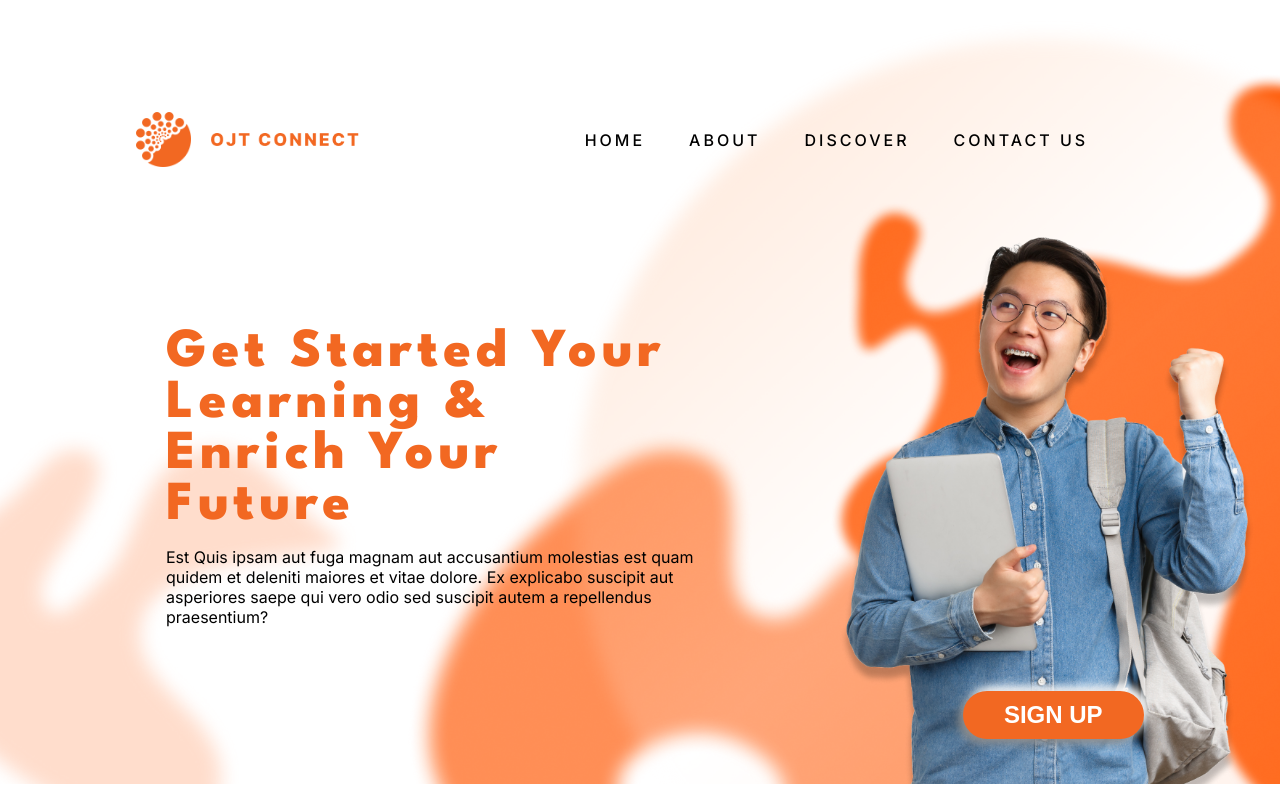
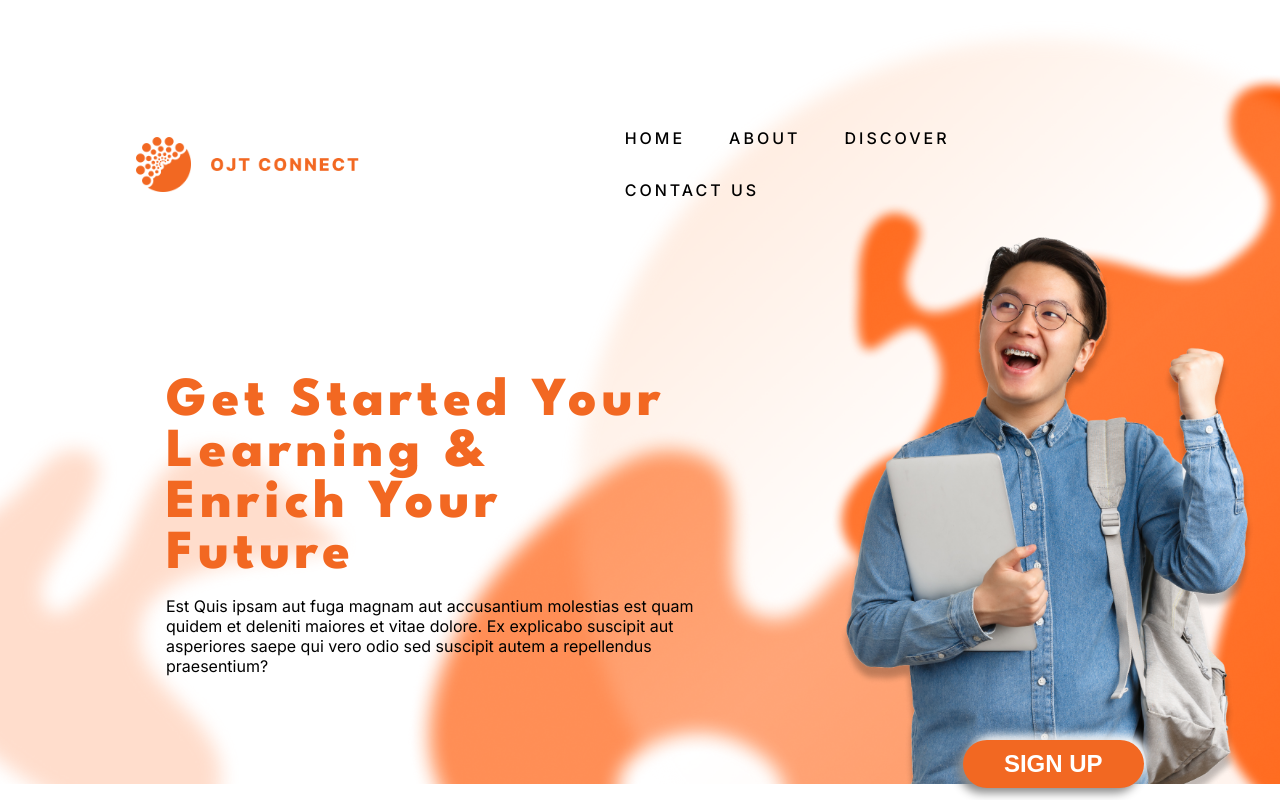
Before and after one commit to jhunel18/ojtconnect-com, a React (Vite) app: page / in a window 1280 px wide. Shown: the top 800 px of the page. Built offline with nearby package versions, Linux system fonts and the light colour scheme.

Commit message:
update landing page

```diff
--- a/src/pages/LandingPage.css
+++ b/src/pages/LandingPage.css
@@ -9,10 +9,13 @@
     font-family: "League Spartan", sans-serif;
 }
 
-ul {
-    list-style-type: none;
+.header-link {
+    list-style-type: 'none';
     margin: 0;
     padding: 0;
+    display: 'flex';
+    align-items: 'center';
+    flex-direction: 'row';
     float: right;
 }
 
@@ -40,3 +43,7 @@ li {
     color: #fff;
     text-align: justify;
 }
+
+.footer {
+
+}
--- a/src/pages/LandingPage.jsx
+++ b/src/pages/LandingPage.jsx
@@ -30,7 +30,7 @@ const LandingPage = () => {
                     </Grid>
                     <Grid item lg={7} md={7} xs={12}>
                         <div style={{ display: 'flex', alignItems: 'center', marginLeft: 'auto' }}>
-                            <ul className='inter-font' style={{ listStyleType: 'none', margin: 0, padding: 0, display: 'flex', alignItems: 'center', flexDirection: 'row' }}>
+                            <ul className='inter-font header'>
                                 <li><a className='nav-link' href='#'>HOME</a></li>
                                 <li><a className='nav-link' href='#'>ABOUT</a></li>
                                 <li><a className='nav-link' href='#'>DISCOVER</a></li>
@@ -158,9 +158,18 @@ const LandingPage = () => {
 
         <Box sx={{ height: '40vh', backgroundColor: '#FFFCF2' }}>
             <Grid container>
-                <Grid item lg={10} md={10} sx={{margin: 'auto', textAlign: 'center', padding: '50px'}}>
+                <Grid item lg={10} md={10} sx={{ margin: 'auto', textAlign: 'center', padding: '50px' }}>
                     <img src={logo} alt="logo" style={{ width: '100px', height: '100px' }} />
-                    <Typography variant='subtitle2' sx={{color: '#1E1E1E'}}>OJT Connect Tagline Here</Typography>
+                    <Typography variant='subtitle2' sx={{ color: '#1E1E1E' }}>OJT Connect Tagline Here</Typography>
+                </Grid>
+                <Grid item lg={10} md={10}>
+                    <ul className='inter-font footer'>
+                        <li className='footer-link'>Home</li>
+                        <li className='footer-link'>Services</li>
+                        <li className='footer-link'>Article</li>
+                        <li className='footer-link'>Contact</li>
+                        <li className='footer-link'>About Us</li>
+                    </ul>
                 </Grid>
             </Grid>
 
```
